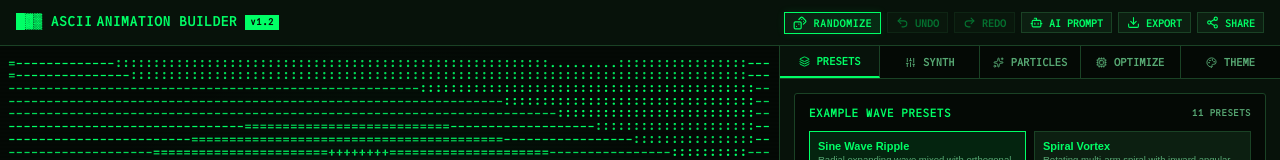
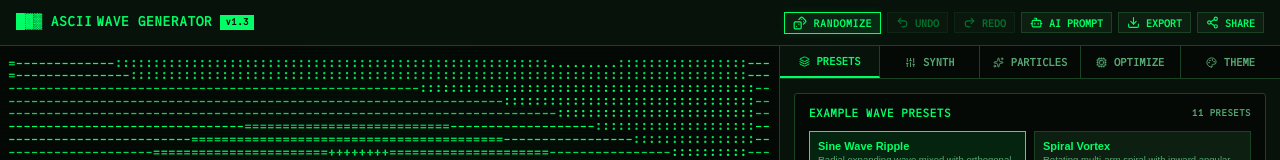
Before and after one commit to gimk/ascii.pantoine.com, a React (Vite) app: page / in a window 1280 px wide. Shown: the top 160 px of the page. Built offline with nearby package versions, Linux system fonts and the light colour scheme.

Commit message:
chore: rename app to ASCII WAVE GENERATOR (mobile: A.W.G), bump version to 1.3, and update documentation

```diff
--- a/index.html
+++ b/index.html
@@ -4,7 +4,7 @@
     <meta charset="UTF-8" />
     <link rel="icon" type="image/svg+xml" href="/favicon.svg" />
     <meta name="viewport" content="width=device-width, initial-scale=1.0" />
-    <title>ASCII Animation Builder</title>
+    <title>ASCII Wave Generator</title>
     <link rel="preconnect" href="https://fonts.googleapis.com">
     <link rel="preconnect" href="https://fonts.gstatic.com" crossorigin>
     <link href="https://fonts.googleapis.com/css2?family=JetBrains+Mono:wght@300;400;500;700&family=Noto+Sans+Mono:wght@300;400;500;700&display=swap" rel="stylesheet">
--- a/package.json
+++ b/package.json
@@ -1,7 +1,7 @@
 {
-  "name": "ascii-animation-builder",
+  "name": "ascii-wave-generator",
   "private": true,
-  "version": "1.2.0",
+  "version": "1.3.0",
   "type": "module",
   "scripts": {
     "dev": "vite",
--- a/src/App.tsx
+++ b/src/App.tsx
@@ -900,12 +900,12 @@ export const App: React.FC = () => {
           <div className="brand-text-block">
             <div className="brand-main">
               <span className="brand-full">
-                <span className="brand-word">ASCII</span> <span className="brand-sub">ANIMATION BUILDER</span>
+                <span className="brand-word">ASCII</span> <span className="brand-sub">WAVE GENERATOR</span>
               </span>
-              <span className="brand-short">A.A.B</span>
+              <span className="brand-short">A.W.G</span>
             </div>
           </div>
-          <span className="brand-badge">v1.2</span>
+          <span className="brand-badge">v1.3</span>
         </div>
 
         {/* Header Tools: Randomize, Undo, Redo, AI Prompt, Export, Share */}
```
Also changed, not shown: 4 other files (tests, documents, lock files or other folders).
